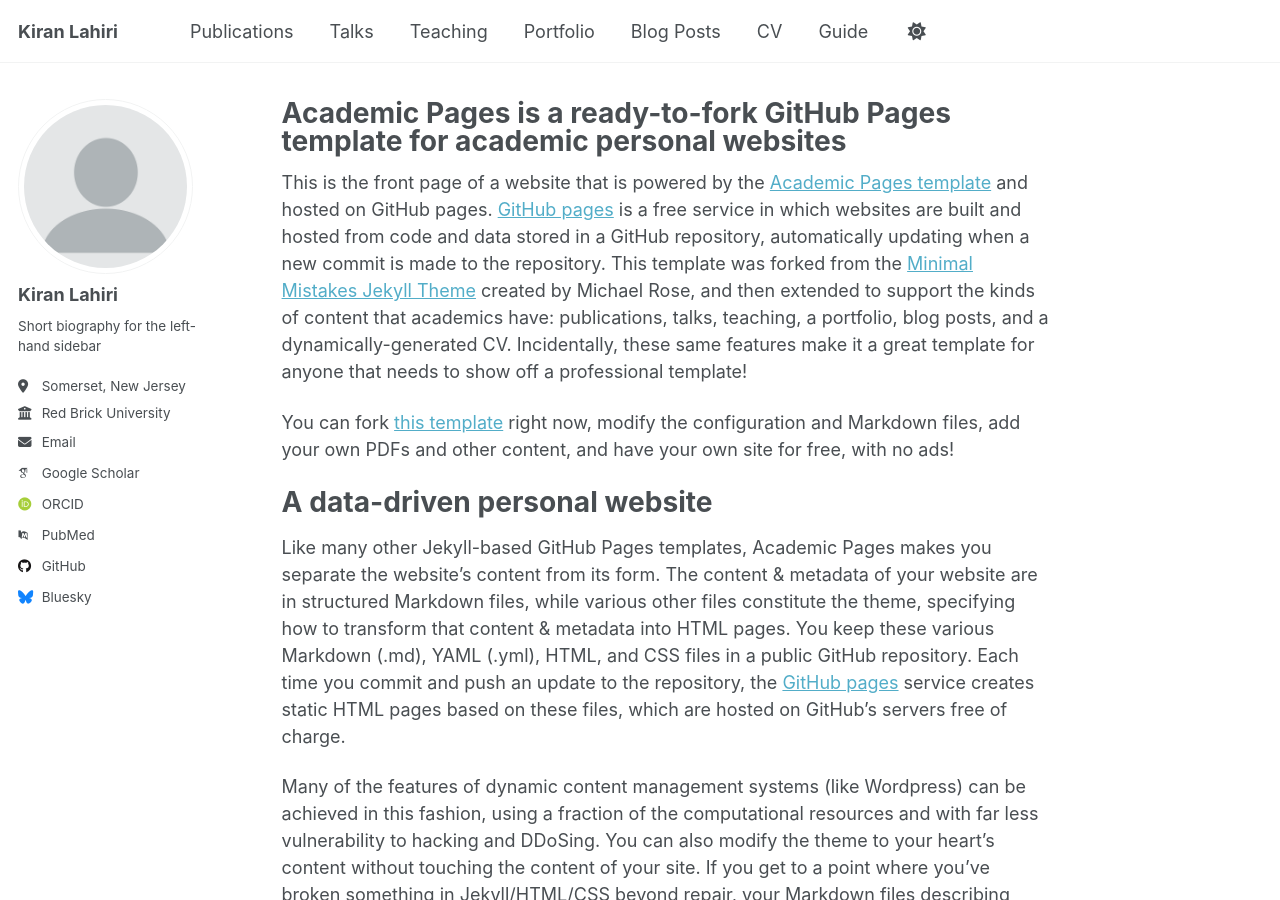
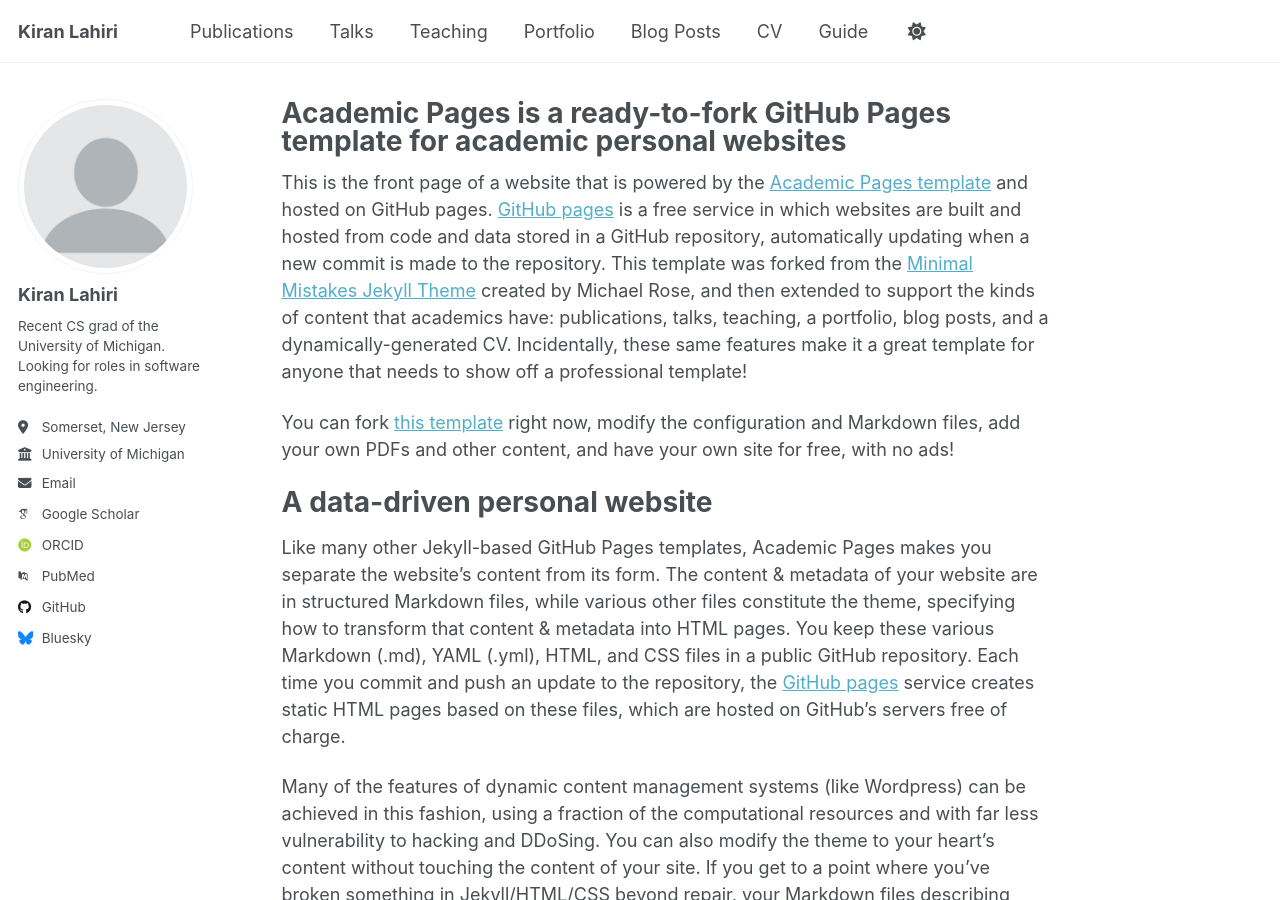
Before and after one commit to kiranlahiri/kiranlahiri.github.io, a Jekyll site: the page built from _pages/about.md, in a window 1280 px wide and 900 px high. Built offline with Jekyll 4.4.1, drawn with Linux system fonts in a browser that asks for light colours; some web fonts are replaced; a script that is not in the unit is left out.

Commit message:
updating config

```diff
--- a/_config.yml
+++ b/_config.yml
@@ -25,11 +25,11 @@
   avatar           : "profile.png"
   name             : "Kiran Lahiri"
   pronouns         : # example: "she/her"
-  bio              : "Short biography for the left-hand sidebar"
+  bio              : "Recent CS grad of the University of Michigan. Looking for roles in software engineering."
   location         : "Somerset, New Jersey"
-  employer         : "Red Brick University"
+  employer         : "University of Michigan"
   uri              : # URL
-  email            : "none@example.org"
+  email            : "lahirik@umich.edu"
 
   # Academic websites
   academia         : # URL
@@ -47,7 +47,7 @@
   bitbucket        : # Username - Update with your username on the site
   codepen          : # Username
   dribbble         : # Username
-  github           : "academicpages"
+  github           : "kiranlahiri"
   kaggle           : # Username
   stackoverflow    : # User number or user number and name (i.e., use "1" or "1/jeff-atwood")
 
```
